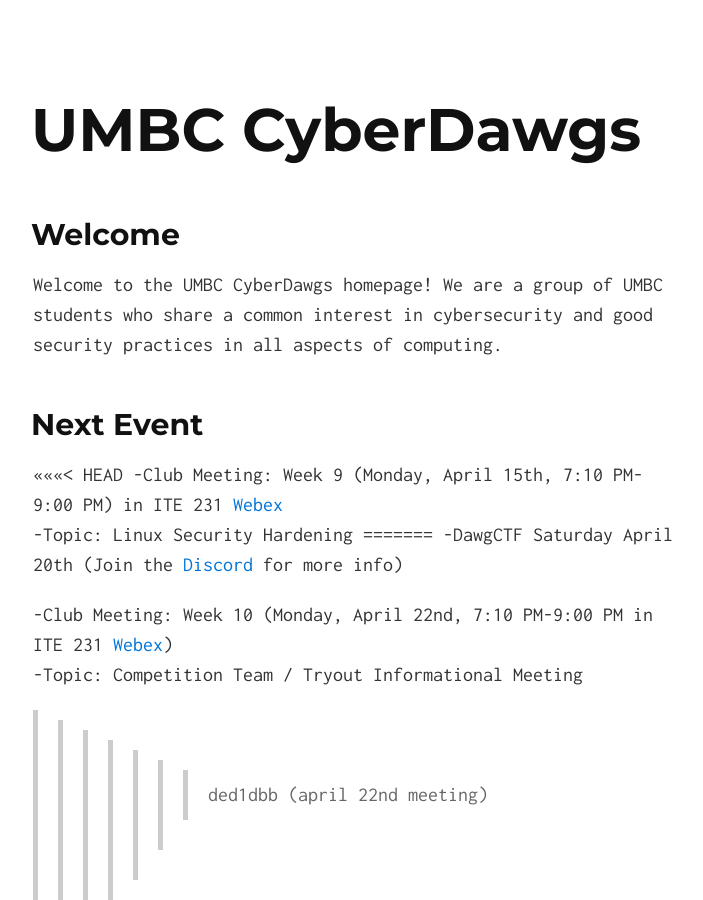
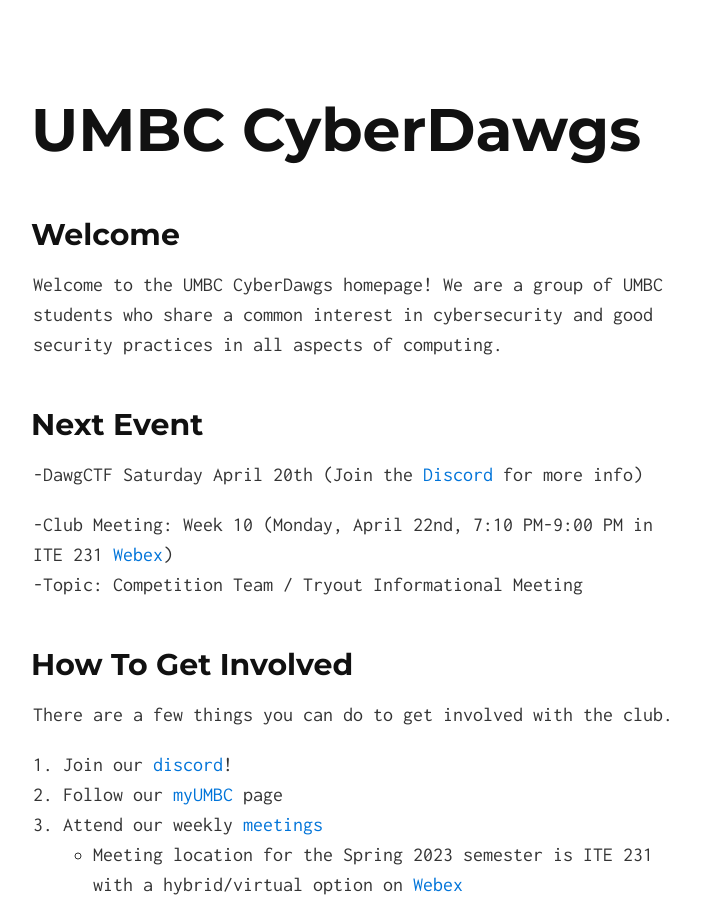
Before and after one commit to UMBCCyberDawgs/umbccyberdawgs.github.io, a Jekyll site: the page built from index.md, in a window 1280 px wide and 900 px high. Shown: the whole window, without its empty margins (287-990 px from the left). Built offline with Jekyll 4.4.1, drawn with Linux system fonts in a browser that asks for light colours; our own code applies the rules of GitHub Pages for plain Markdown files.

Commit message:
apr22nd meeting

```diff
--- a/index.md
+++ b/index.md
@@ -8,15 +8,10 @@ share a common interest in cybersecurity and good security practices in all aspe
 
 ## Next Event
 
-<<<<<<< HEAD
--Club Meeting: Week 9 (Monday, April 15th, 7:10 PM-9:00 PM) in ITE 231 [Webex](https://umbc.webex.com/meet/CyberDawgs)<br>
--Topic: Linux Security Hardening
-=======
 -DawgCTF Saturday April 20th (Join the [Discord](https://discord.gg/qT4hQ5pXEw) for more info)<br>
 
 -Club Meeting: Week 10 (Monday, April 22nd, 7:10 PM-9:00 PM in ITE 231 [Webex](https://umbc.webex.com/meet/CyberDawgs))<br>
 -Topic: Competition Team / Tryout Informational Meeting
->>>>>>> ded1dbb (april 22nd meeting)
 
 ## How To Get Involved
 
```
